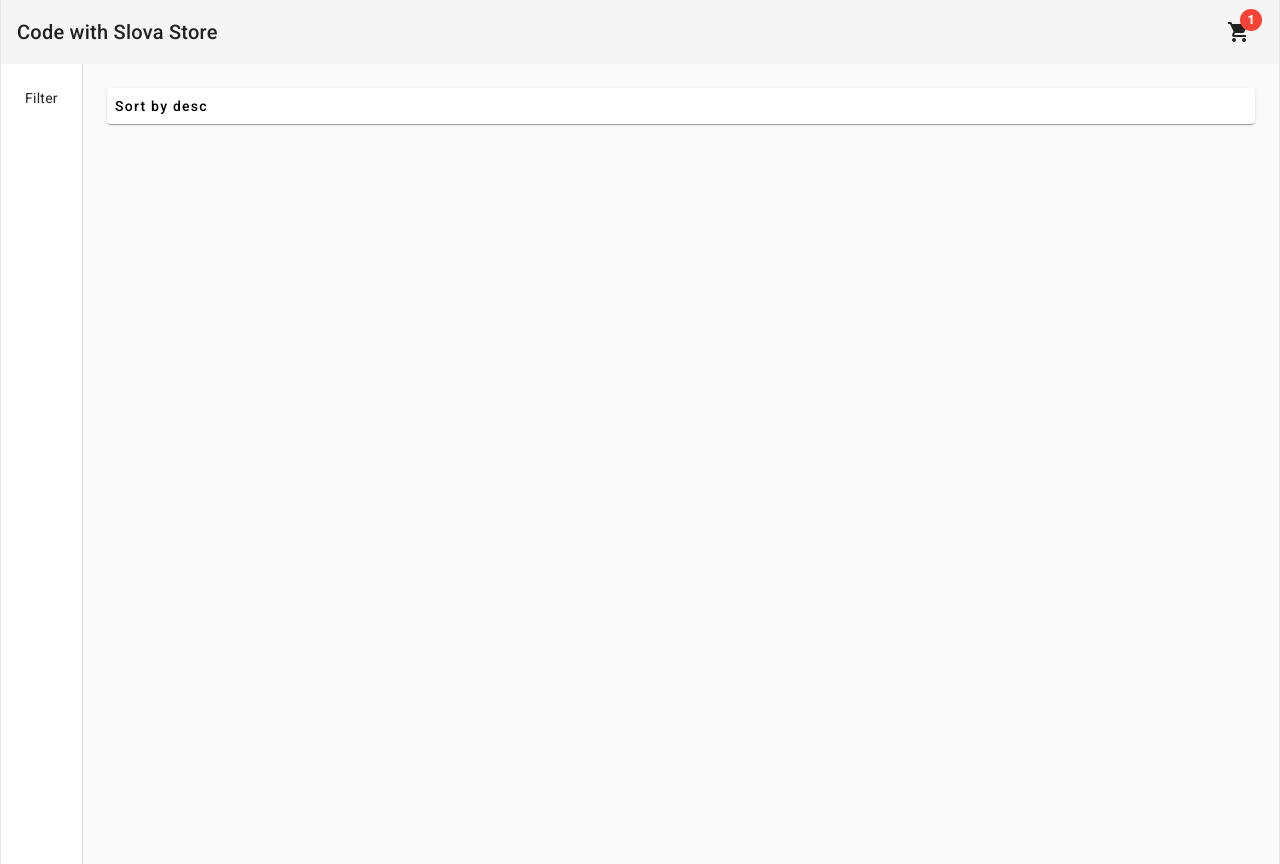
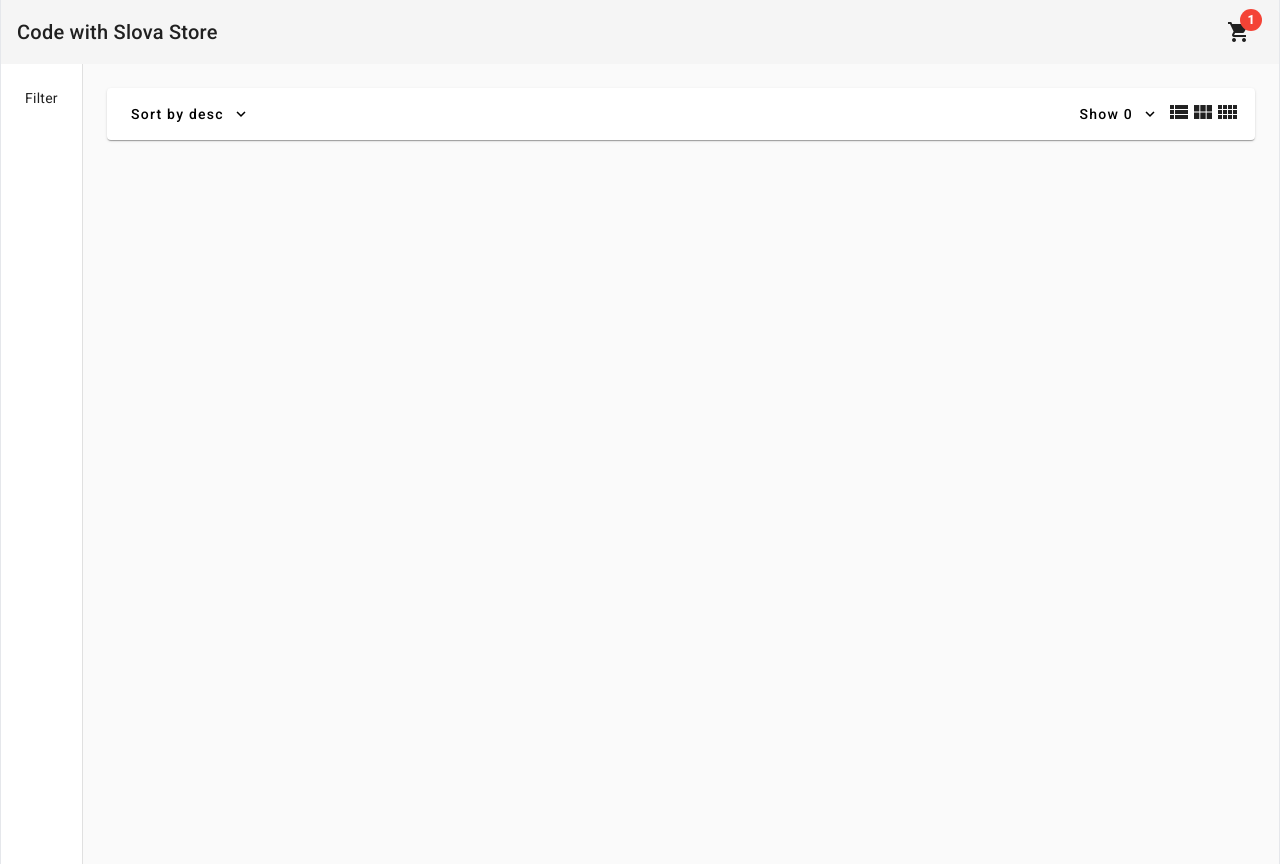
Before and after one commit to mmkrty/yt-angular-store, an Angular app: page /home in a window 1280 px wide. Built offline with nearby package versions, Linux system fonts and the light colour scheme.

Commit message:
setup products header with sort, view, and column numbers

```diff
--- a/src/app/pages/home/components/products-header/products-header.component.html
+++ b/src/app/pages/home/components/products-header/products-header.component.html
@@ -1,8 +1,36 @@
-<mat-card class="mb-4">
+<mat-card class="mb-4 px-4 py-2">
   <div class="flex justify-between">
     <div>
-      <button mat-button>
-        Sort by desc
+      <button mat-button [mat-menu-trigger-for]="sortByMenu">
+        Sort by {{sort}}
+        <mat-icon iconPositionEnd>expand_more</mat-icon>
+      </button>
+      <mat-menu #sortByMenu="matMenu">
+        <button mat-menu-item (click)="onSortUpdated('desc')">desc</button>
+        <button mat-menu-item (click)="onSortUpdated('asc')">asc</button>
+      </mat-menu>
+    </div>
+
+    <div class="flex items-center">
+      <div>
+        <button mat-button [mat-menu-trigger-for]="menu">
+          Show {{itemsShowCount}}
+          <mat-icon iconPositionEnd>expand_more</mat-icon>
+        </button>
+        <mat-menu #menu="matMenu">
+          <button mat-menu-item (click)="onItemsUpdated(12)">12</button>
+          <button mat-menu-item (click)="onItemsUpdated(24)">24</button>
+          <button mat-menu-item (click)="onItemsUpdated(36)">36</button>
+        </mat-menu>
+      </div>
+      <button (click)="onColumnsUpdated(1)">
+        <mat-icon>view_list</mat-icon>
+      </button>
+      <button (click)="onColumnsUpdated(3)">
+        <mat-icon>view_module</mat-icon>
+      </button>
+      <button (click)="onColumnsUpdated(4)">
+        <mat-icon>view_comfy</mat-icon>
       </button>
     </div>
   </div>
--- a/src/app/pages/home/components/products-header/products-header.component.ts
+++ b/src/app/pages/home/components/products-header/products-header.component.ts
@@ -1,15 +1,28 @@
-import { Component, OnInit } from '@angular/core';
+import { Component, OnInit, Output, EventEmitter } from '@angular/core';
 
 @Component({
   selector: 'app-products-header',
   templateUrl: './products-header.component.html',
-  styleUrls: ['./products-header.component.css']
+  styleUrls: ['./products-header.component.css'],
 })
 export class ProductsHeaderComponent implements OnInit {
+  @Output() columnsCountChange = new EventEmitter<number>();
+  sort = 'desc';
+  itemsShowCount = 0;
 
-  constructor() { }
+  constructor() {}
 
-  ngOnInit() {
+  ngOnInit() {}
+
+  onSortUpdated(newSort: string): void {
+    this.sort = newSort;
   }
 
+  onItemsUpdated(count: number): void {
+    this.itemsShowCount = count;
+  }
+
+  onColumnsUpdated(cols: number): void {
+    this.columnsCountChange.emit(cols);
+  }
 }
```
